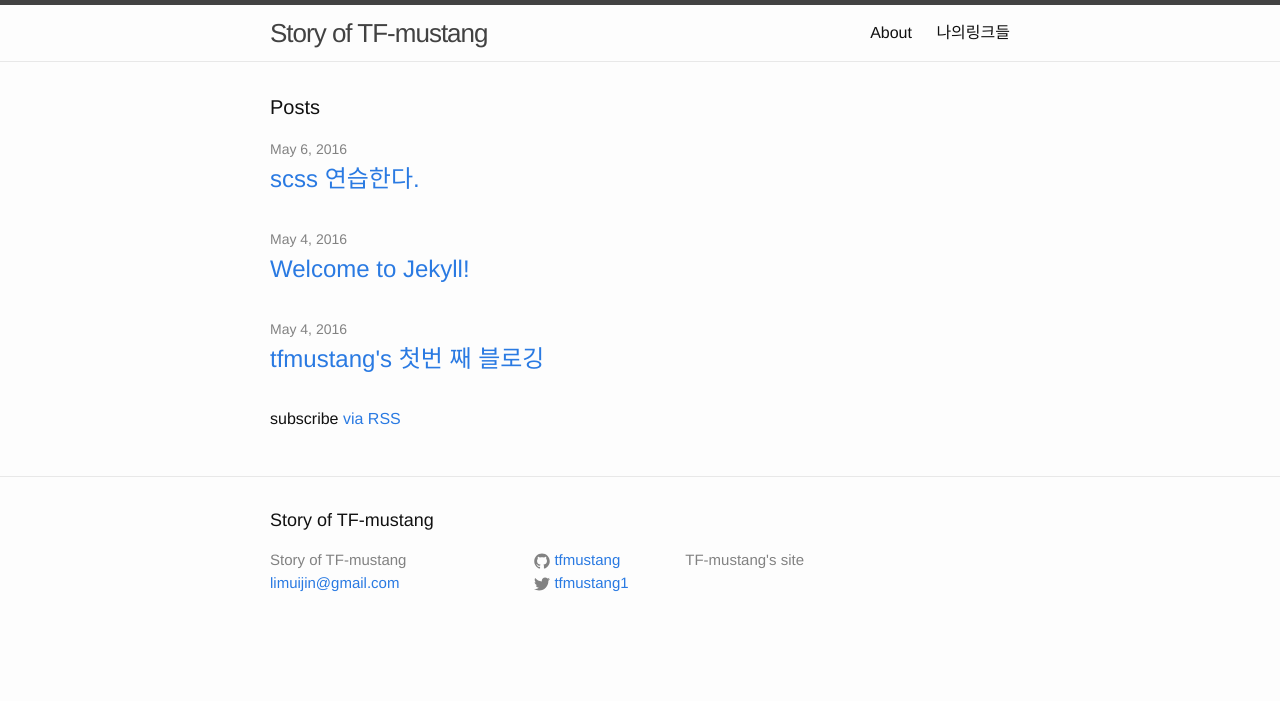
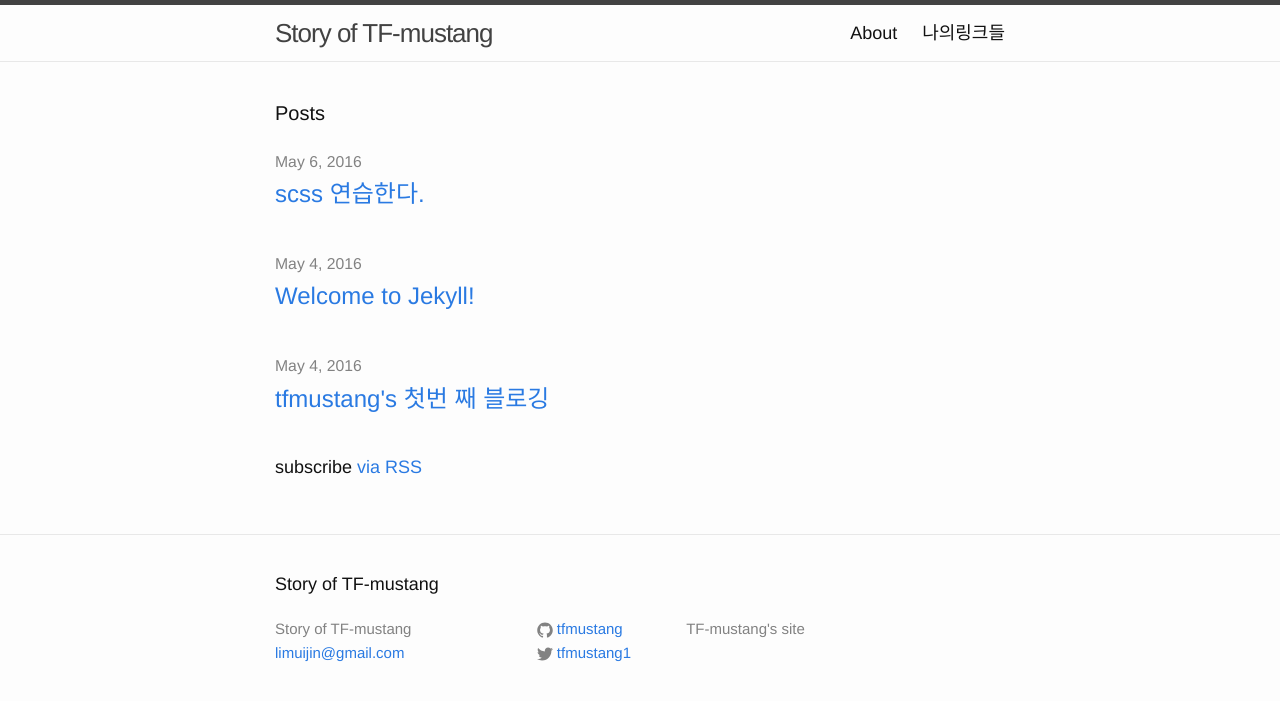
Before and after one commit to tfmustang/tfmustang.github.io, a Jekyll site: the page built from index.html, in a window 1280 px wide. Shown: the top 701 px of the page. Built offline with Jekyll 4.4.1, drawn with Linux system fonts in a browser that asks for light colours.

Commit message:
Update main.scss

```diff
--- a/css/main.scss
+++ b/css/main.scss
@@ -7,12 +7,12 @@
 
 // Our variables
 $base-font-family: "Helvetica Neue", Helvetica, Arial, sans-serif;
-$base-font-size:   16px;
+$base-font-size:   18px;
 $base-font-weight: 400;
 $small-font-size:  $base-font-size * 0.875;
-$base-line-height: 1.5;
+$base-line-height: 1.6;
 
-$spacing-unit:     30px;
+$spacing-unit:     35px;
 
 $text-color:       #111;
 $background-color: #fdfdfd;
```
